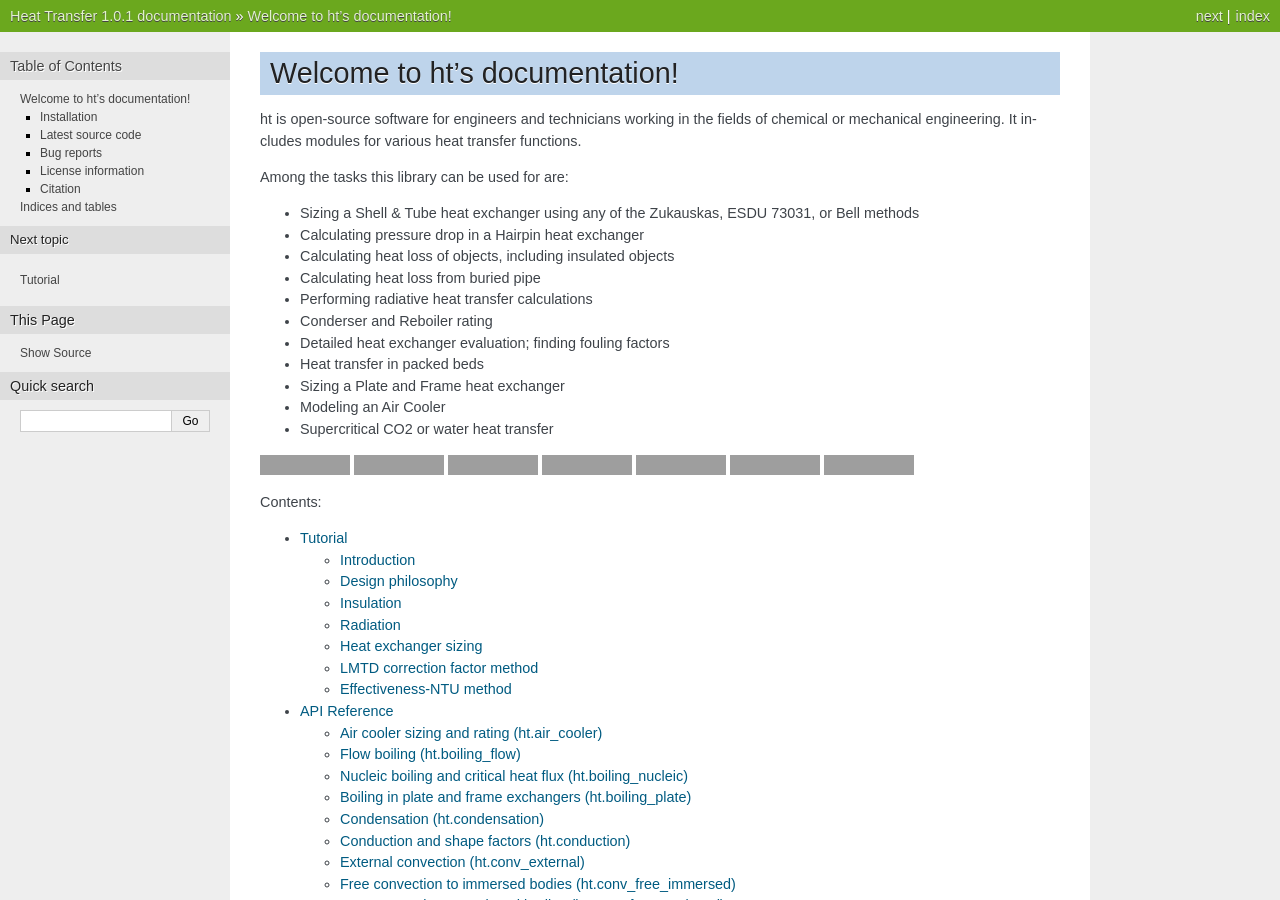
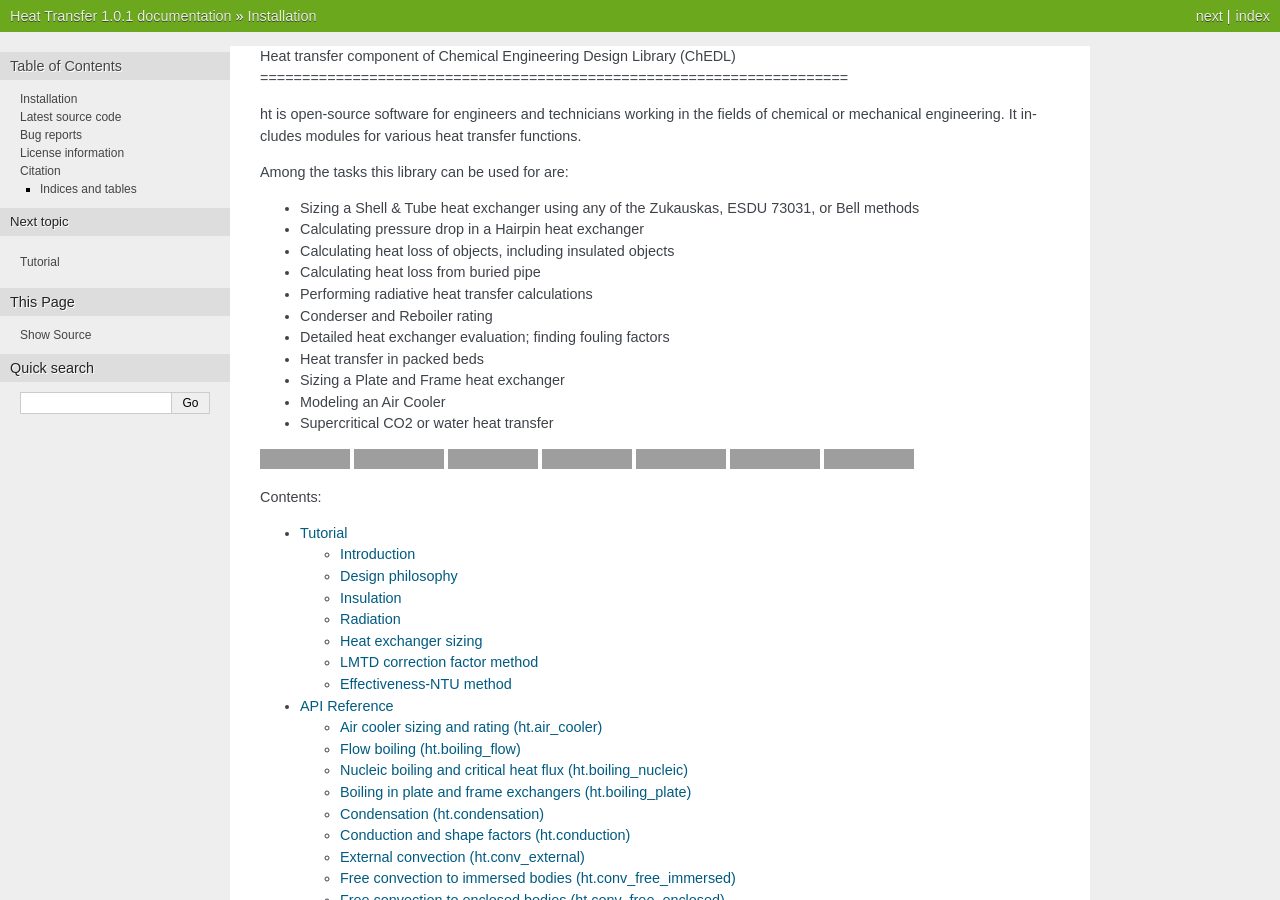
Before and after one commit to CalebBell/ht, a Sphinx documentation site: the page built from docs/index.rst, in a window 1280 px wide and 900 px high, cut to the strip 0-900 px from the top of the window. Built offline with Sphinx 7.4.7, drawn with Linux system fonts in a browser that asks for light colours; some of the changed text lies outside the part shown; grey boxes are pictures that could not be loaded.

Commit message:
Small fix

```diff
--- a/docs/index.rst
+++ b/docs/index.rst
@@ -1,5 +1,8 @@
-Welcome to ht's documentation!
-==============================
+Heat transfer component of Chemical Engineering Design Library (ChEDL) ======================================================================
+
+  .. meta::
+      :google-site-verification: wcmDZ88ikLzq1to6urRDGA6R7oIhzya2sN5hOeV1zZw
+
 ht is open-source software for engineers and technicians working in the
 fields of chemical or mechanical engineering. It includes modules
 for various heat transfer functions.
```
Also changed, not shown: 1 other file.
